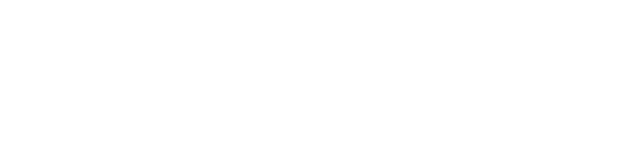
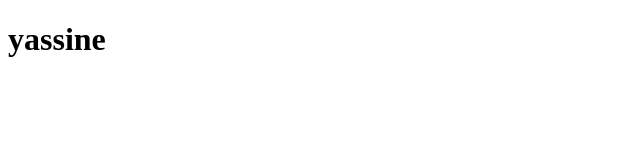
Before and after one commit to elmahdiaitbaali-gif/tp5_javascript, a plain HTML site: page index.html in a window 1280 px wide. Shown: the whole page, without its empty margins (0-640 px from the left). Drawn offline with Linux system fonts and the light colour scheme.

Commit message:
Mise à jour du projet

```diff
--- a/index.html
+++ b/index.html
@@ -6,6 +6,6 @@
     <title>Document</title>
 </head>
 <body>
-
+    <h1> yassine</h1>
 </body>
 </html>
```
